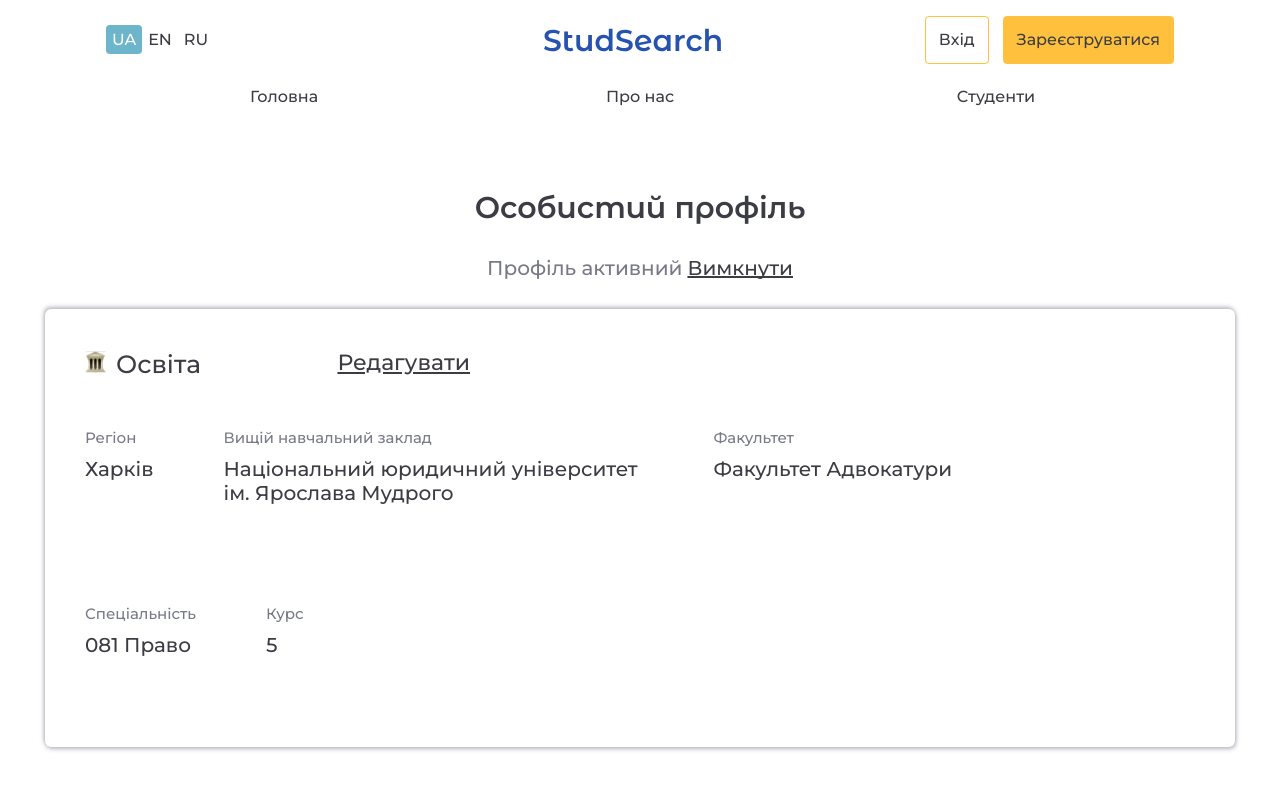
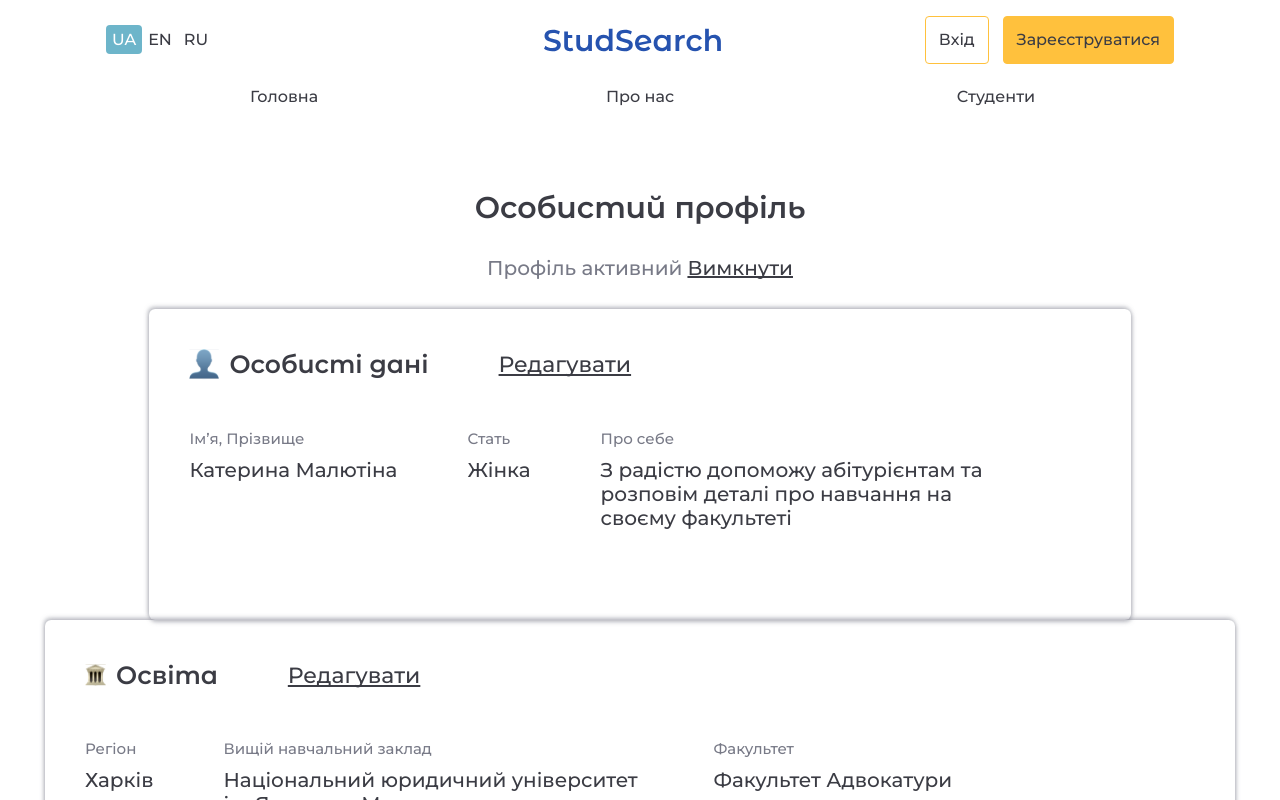
Before and after one commit to abitly-org/studsearch-frontend, a React (Create React App) app: page /personal-area in a window 1280 px wide. Shown: the top 800 px of the page. Built offline with nearby package versions, Linux system fonts and the light colour scheme.

Commit message:
added PresonalData component and update some styles

```diff
--- a/src/Components/MultiInput/MultiInput.tsx
+++ b/src/Components/MultiInput/MultiInput.tsx
@@ -6,11 +6,12 @@ interface textArea {
     name: string;
     value: string;
     onChange: ((event: React.ChangeEvent<HTMLTextAreaElement>) => void) | undefined;
+    field: boolean;
 }
 
 function MultiInput(props: textArea) {
     const [focus, setFocus] = useState(false);
-    const {name, value, onChange} = props;
+    const {name, value, onChange, field} = props;
 
     function handleKeyDown(e: any) {
         e.target.style.height = 'inherit';
@@ -42,8 +43,9 @@ function MultiInput(props: textArea) {
                 />
             </div>
             <div className={`InputBoxText`}>
-                <p>Це поле не є обов’язковим. Проте ми будемо вдячні якщо ти скажеш декілька слів про своє навчання
-                    та студентське життя.</p>
+                {field? <p>Це поле не є обов’язковим. Проте ми будемо вдячні якщо ти скажеш декілька слів
+                    про своє навчання та студентське життя.</p>: null}
+
             </div>
         </div>
     )
--- a/src/Components/PersonalAreaCardWrapper/index.scss
+++ b/src/Components/PersonalAreaCardWrapper/index.scss
@@ -1,3 +1,5 @@
+@import url('https://fonts.googleapis.com/css2?family=Montserrat+Alternates:wght@600&display=swap');
+
 .card-outer{
  display: flex;
  justify-content: center;
@@ -9,16 +11,20 @@
   box-shadow: -1px -2px 4px rgba(120, 122, 135, 0.5),
     1px 2px 4px rgba(120, 122, 135, 0.5);
   border-radius: 6px;
-  font-family: Montserrat Alternates;
+  font-family: Montserrat Alternates, sans-serif;
   color: #3b3c44;
 
   > .card-header {
-    max-width: 385px;
     display: flex;
-    justify-content: space-between;
+    align-items: center;
+    .title-block {
+      display: flex;
+      margin-right: 70px;
+    }
+
     > .title-block {
       > .card-title {
-        font-family: Montserrat;
+        font-family: Montserrat Alternates, sans-serif;
         margin-left: 10px;
         font-style: normal;
         font-weight: 500;
@@ -27,10 +33,11 @@
       }
     }
     > .edit-btn {
-      font-family: Montserrat;
+      font-family: Montserrat, sans-serif;
       font-weight: 500;
       font-size: 22px;
       line-height: 27px;
+      text-decoration-skip-ink: none;
       text-decoration-line: underline;
       &:hover {
         cursor: pointer;
--- a/src/Pages/PersonalArea/PersonalArea.tsx
+++ b/src/Pages/PersonalArea/PersonalArea.tsx
@@ -2,13 +2,13 @@ import React from "react";
 import Header from "../../Components/Header";
 import UserPageInfo from "../../Components/UserPageInfo/UserPageInfo";
 import PersonalAreaCardWrapper from "../../Components/PersonalAreaCardWrapper";
-
 import EducationCardEdited from "./components/EducationCardEdited";
 import EducationCardInfo from "./components/EducationCardInfo";
-
 import "./personalArea.scss";
-
+import personalIco from "./presonalImg.svg";
 import universityImgSrc from "./universico.svg";
+import PersonalDataInfo from "./components/PersonalDataInfo/PersonalDataInfo";
+import PersonalDataEdited from "./components/PersonalDataEdited/PersonalDataEdited";
 
 function PersonalArea() {
   return (
@@ -22,6 +22,12 @@ function PersonalArea() {
           href={`#`}
         />
       </div>
+        <PersonalAreaCardWrapper title="Особисті дані" imgSrc={personalIco}>
+            <>
+                 {/*<PersonalDataEdited />*/}
+                <PersonalDataInfo />
+            </>
+        </PersonalAreaCardWrapper>
 
       <PersonalAreaCardWrapper title="Освіта" imgSrc={universityImgSrc}>
         <>
--- /dev/null
+++ b/src/Pages/PersonalArea/components/PersonalDataEdited/PersonalDataEdited.tsx
@@ -0,0 +1,55 @@
+import React, {useState} from "react";
+import Input from "../../../../Components/Input";
+import MultiInput from "../../../../Components/MultiInput/MultiInput";
+
+type EducationCardProp = {}
+
+export default function PersonalDataEdited(props: EducationCardProp) {
+    const [nameSurname, setNameSurname] = useState("");
+    const [gender, setGender] = useState("Жіноча");
+    const [aboutMyself, setAboutMyself] = useState('З радістю допоможу абітурієнтам та ' +
+        'розповім деталі про навчання на своєму');
+
+    const [error, serError] = React.useState({
+        nameSurname: false,
+        gender: false,
+        aboutMyself: false,
+    });
+
+    return (
+        <>
+            <div className="wrapper">
+                <div className={`flName`}>
+                    <Input
+                        value={nameSurname}
+                        error={error.nameSurname}
+                        placeholder="Олександр Забудько"
+                        title="Ім’я, Прізвище"
+                        onChange={(changedVal: string) => {
+                            setNameSurname(changedVal);
+                        }}
+                    />
+                </div>
+                <div className={`flName`}>
+                    <Input
+                        value={nameSurname}
+                        error={error.gender}
+                        placeholder={gender}
+                        title="Стать"
+                        onChange={(changedVal: string) => {
+                            setGender(gender);
+                        }}
+                    />
+                </div>
+                <MultiInput
+                    name={`textValue`}
+                    value={aboutMyself}
+                    onChange={(event: React.ChangeEvent<HTMLTextAreaElement>) => {
+                        setAboutMyself(event.target.value);
+                    }}
+                    field={false}
+                />
+            </div>
+        </>
+    );
+}
--- /dev/null
+++ b/src/Pages/PersonalArea/components/PersonalDataInfo/PersonalDataInfo.tsx
@@ -0,0 +1,14 @@
+import React from "react";
+import Item from "../EducationCardInfo/Item";
+import "../EducationCardInfo/index.scss"
+export default function PersonalDataInfo() {
+    return (
+        <div className="wrapper">
+            <div>
+            <Item title="Ім’я, Прізвище" itemData="Катерина Малютіна" />
+            <Item title="Стать" itemData="Жінка"/>
+                </div>
+            <Item title="Про себе" itemData="З радістю допоможу абітурієнтам та розповім деталі про навчання на своєму факультеті" />
+        </div>
+    );
+}
--- a/src/Pages/Registration/components/RegistrationForm/RegistrationForm.tsx
+++ b/src/Pages/Registration/components/RegistrationForm/RegistrationForm.tsx
@@ -179,6 +179,7 @@ export default function RegistrationForm() {
                     onChange={(event: React.ChangeEvent<HTMLTextAreaElement>) => {
                         setAboutMyself(event.target.value);
                     }}
+                    field={true}
                 />
                 <div className="checkBoxBlock">
                     <Checkbox
```
Also changed, not shown: src/Pages/PersonalArea/presonalImg.svg (added).
